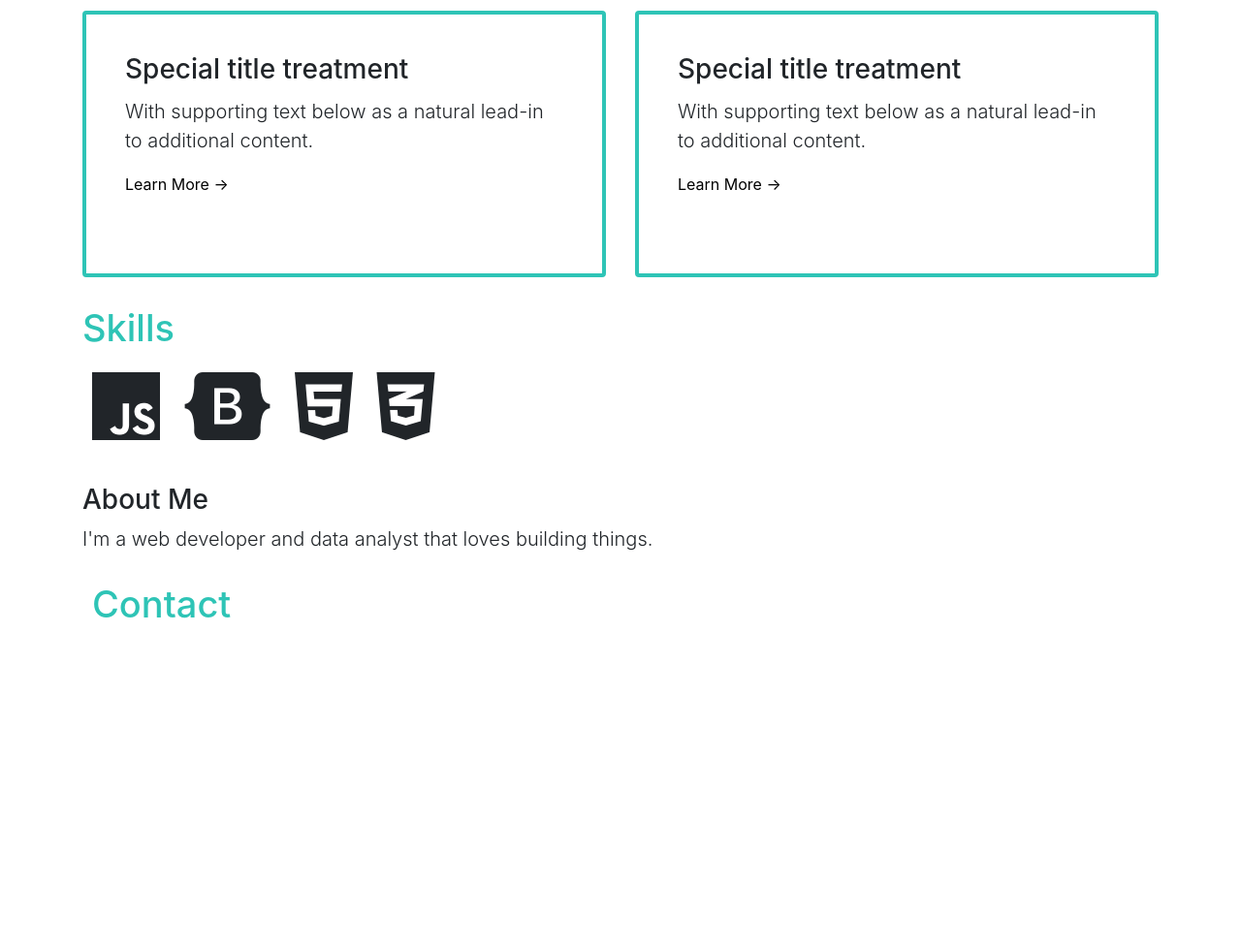
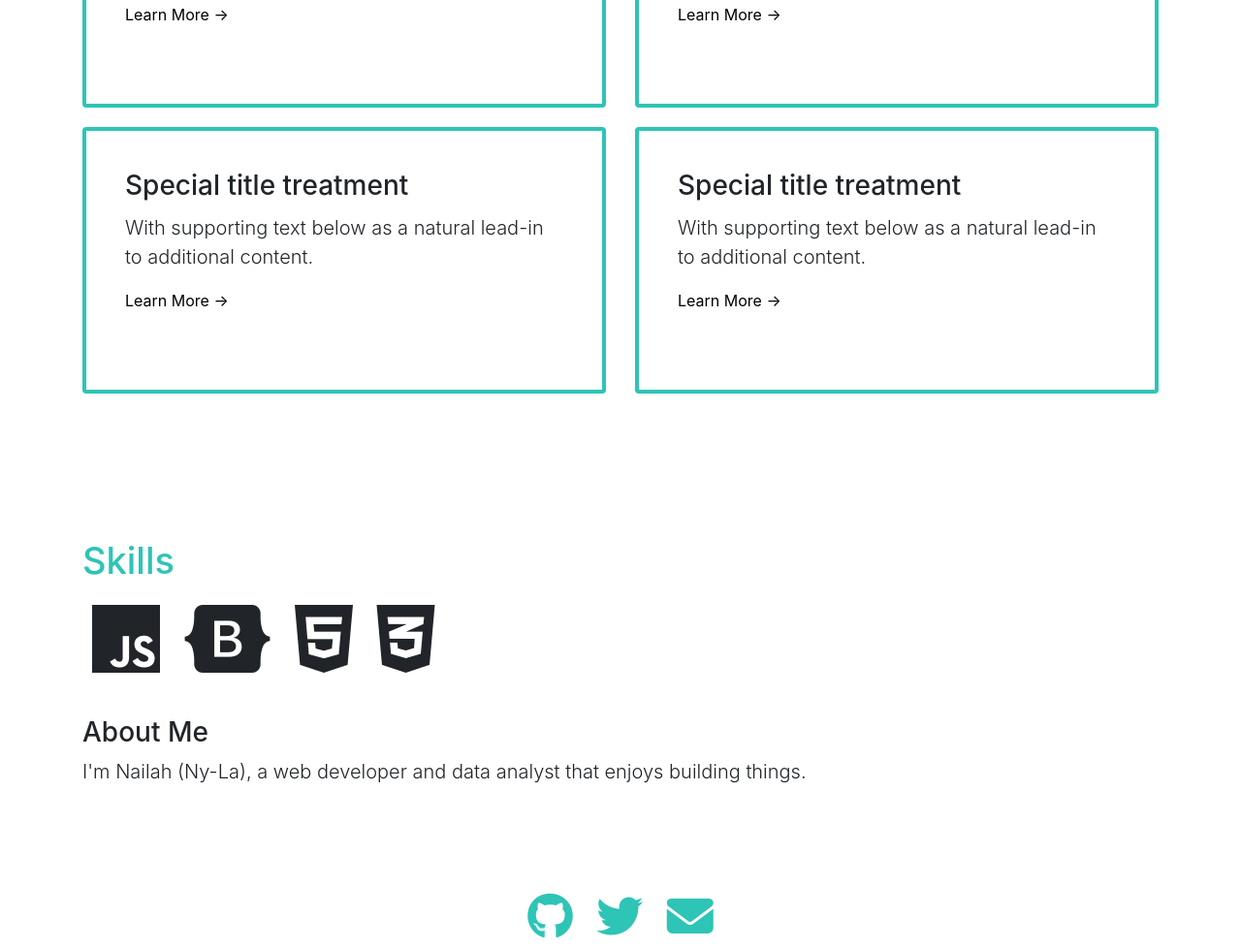
Before and after one commit to nailahmukhtar/Bootstrap-Portfolio, a plain HTML site: page index.html in a window 1280 px wide. Shown: the part 1014-1993 px from the top of the page at 97% size. Before the commit the page ends 1690 px from the top, so only its background shows below. Drawn offline with nearby package versions, Linux system fonts and the light colour scheme.

Commit message:
added footer icons and increased spacing between sections

```diff
--- a/css/style.css
+++ b/css/style.css
@@ -1,13 +1,22 @@
+:root {
+    --fontOrange: #FFBF69;
+    --fontTeal: #2EC4B6;
+
+}
 /* Container Border - Helper CSS */
 .container {
     /* border: green solid 3px !important; */
     margin-top: 30px;
 }
 
+body > .container-fluid {
+    margin-bottom: 0;
+}
+
 .container-fluid {
     /* border: red solid 2px; */
     margin-top: 10px;
-    margin-bottom: 30px;
+    margin-bottom: 150px;
 }
 
 /* .row   {
@@ -17,6 +26,7 @@
 .navbar {
     background-color: #FFFFFF;
     margin: 0px 150px 0px 150px;
+
 }
 
 .navbar-light,
@@ -63,15 +73,6 @@ h4 {
     color:#FFBF69 ;
 }
 
-.my-1 {
-    background-color: #FFBF69 !important;
-}
-
-
-
-footer .container {
-    margin: 0px 50px 0px 50px;
-}
 
 #work .card {
     margin-top: 20px;
@@ -101,15 +102,29 @@ footer .container {
 
 i {
     padding: 10px;
+}
 
+#contact a {
+    color: var(--fontTeal);
 }
-/* #css-cheatsheet {
-    background-image: url(../images/css-cheatsheet.png);
-    background-size: cover;
-    background-repeat: no-repeat;
-    opacity: 0.6;
 
-} */
+#contact a:hover {
+    color: var(--fontOrange);
+}
+
+#contact .container {
+    align-items: center;
+}
+
+#contact .container-fluid {
+    /* border: solid red 2px; */
+   margin: 0
+}
+
+#skills .container-fluid {
+    margin-bottom: 100px;
+}
+
 
 /* Media Queries */
 
--- a/index.html
+++ b/index.html
@@ -11,7 +11,7 @@
 <body>
     <div class="container-fluid">
         <!-- Navigation -->
-        <nav class="navbar navbar-expand-lg navbar-light">
+        <nav class="navbar navbar-expand-lg navbar-light sticky-top">
         <a class="navbar-brand" href="#">Nailah Mukhtar // Web Dev</a>
         <button class="navbar-toggler" type="button" data-toggle="collapse" data-target="#navbarNavAltMarkup" aria-controls="navbarNavAltMarkup" aria-expanded="false" aria-label="Toggle navigation">
             <span class="navbar-toggler-icon"></span>
@@ -85,7 +85,8 @@
             </div>
         </section>
         <!-- Skills -->
-        <section class="container-fluid xbg-colour" id="skills">
+        <section id="skills">
+            <div class="container-fluid xbg-colour">
             <div class="container">
                 <h2>Skills</h2>
                 <i class="fa-brands fa-js fa-5x"></i>
@@ -97,16 +98,25 @@
             <div class="container" id="about">
                 <h3>About Me</h3>
                 <p class="lead">
-                    I'm a web developer and data analyst that loves building things.
+                    I'm Nailah (Ny-La), a web developer and data analyst that enjoys building things.
                 </p>
-
+            </div>
             </div>
         </section>
-        <footer class="container-fluid xbg-colour">
-            <div class="container" id="contact">
-                <h2>Contact</h2>
-
+        <footer id="contact">
+            <section class="container-fluid xbg-colour">
+            <div class="container text-center">
+                <a href="https://github.com/nailahmukhtar">
+                    <i class="fa-brands fa-github fa-3x"></i>
+                </a>
+                <a href="https://twitter.com/coffeenailah">
+                    <i class="fa-brands fa-twitter fa-3x"></i>
+                </a>
+                <a href="mailto: nailah@outlook.com">
+                    <i class="fa-solid fa-envelope fa-3x"></i>
+                </a>
             </div>
+            </section>
         </footer>
     </div>
     <script src="https://code.jquery.com/jquery-3.2.1.slim.min.js" integrity="sha384-KJ3o2DKtIkvYIK3UENzmM7KCkRr/rE9/Qpg6aAZGJwFDMVNA/GpGFF93hXpG5KkN" crossorigin="anonymous"></script>
```
